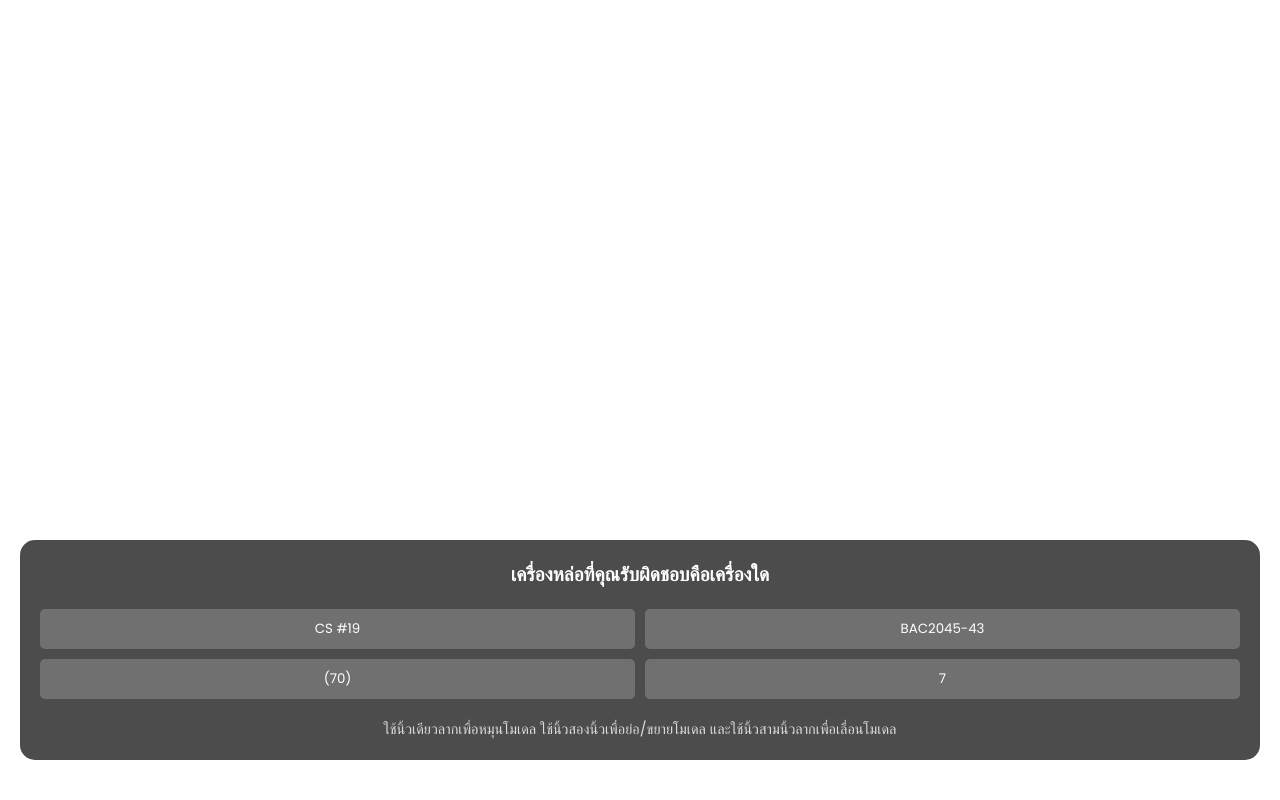
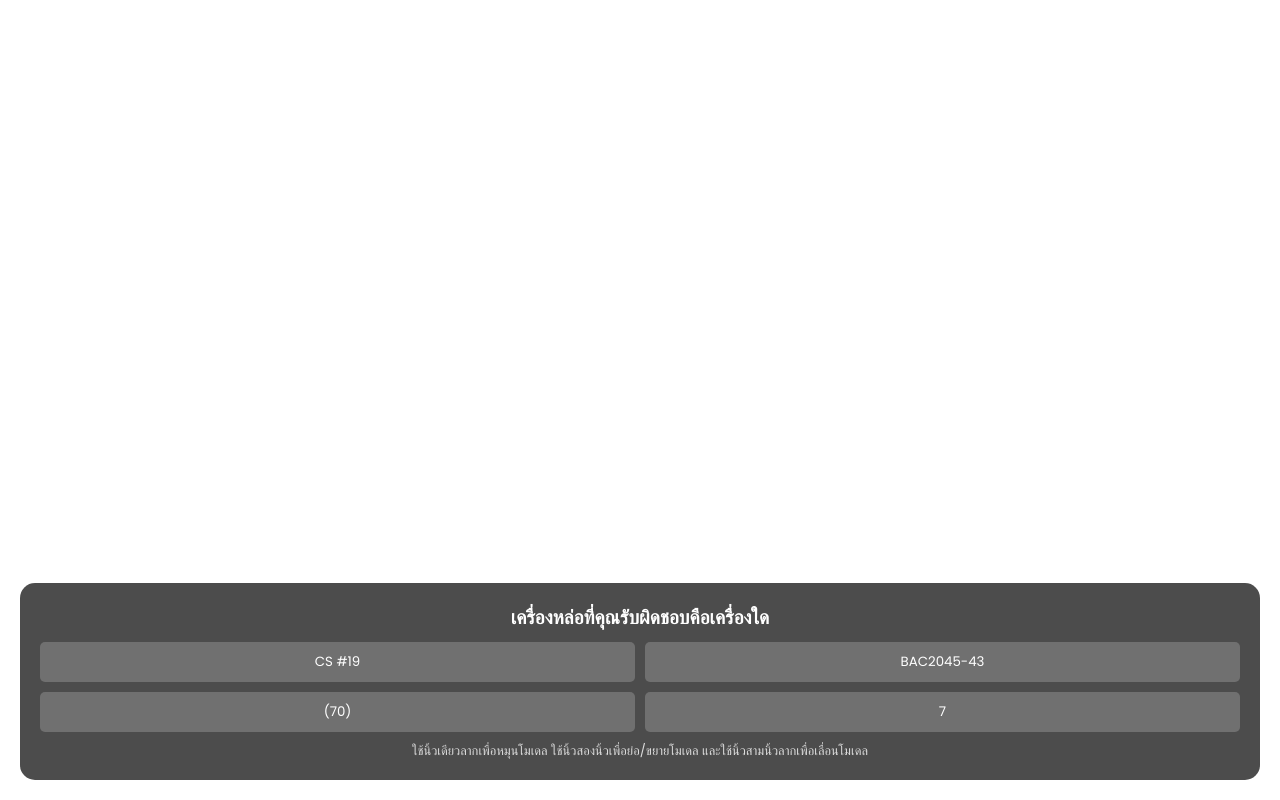
Before and after one commit to faiier/ar-trainingweb, a plain HTML site: page screen/arboard.html in a window 1280 px wide. Both pictures are taken after a click on the button "เริ่ม". Drawn offline with Linux system fonts and the light colour scheme; no server answers; a script that the page names is missing.

Commit message:
update 4

```diff
--- a/css/arboard.css
+++ b/css/arboard.css
@@ -106,11 +106,11 @@
   padding: 20px;
   width: 100%;
   max-width: 100%;
-  margin-bottom: 20px;
+
 }
 
 #question-text {
-  margin-bottom: 20px;
+  margin-bottom: 10px;
   font-size: 1.2rem;
 }
 
@@ -135,8 +135,8 @@
 }
 
 #controls-info {
-  margin-top: 20px;
-  font-size: 0.9rem;
+  margin-top: 10px;
+  font-size: var(--font-size-xs);
   opacity: 0.8;
 }
 
```
